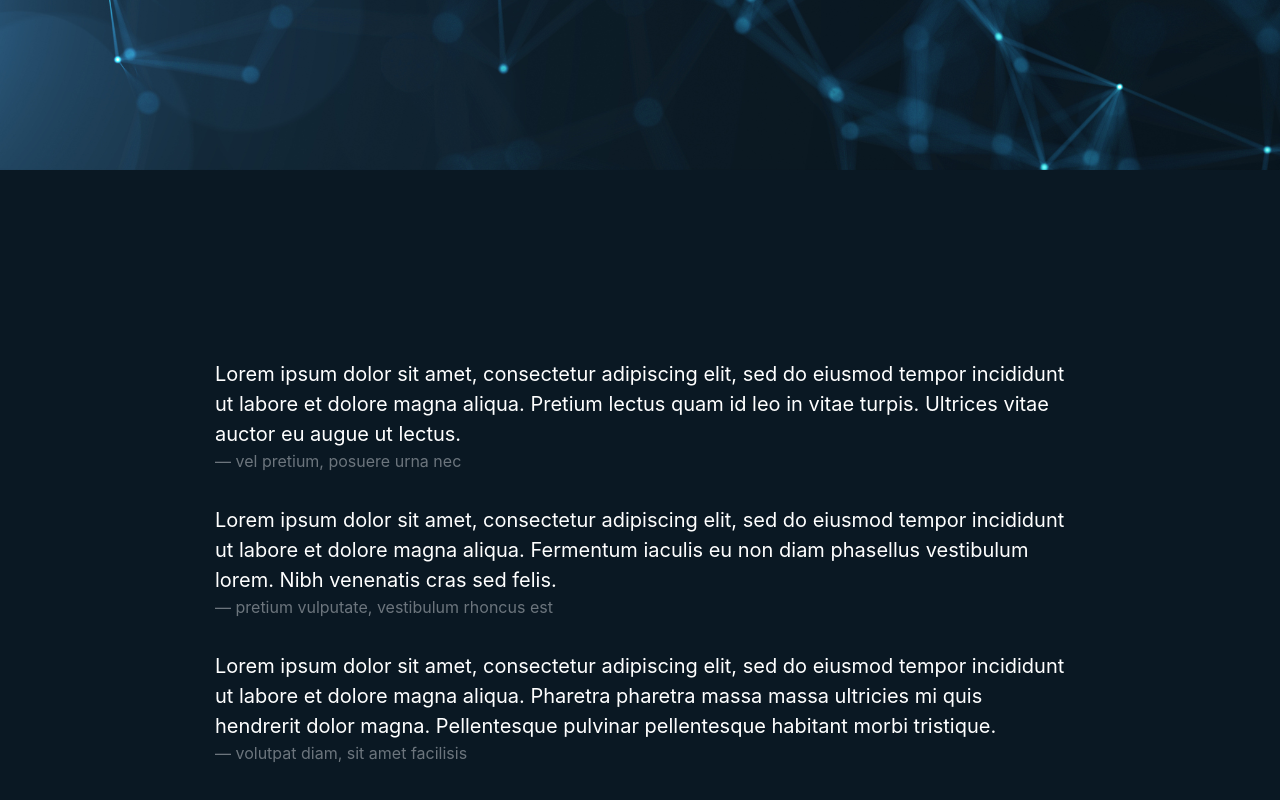
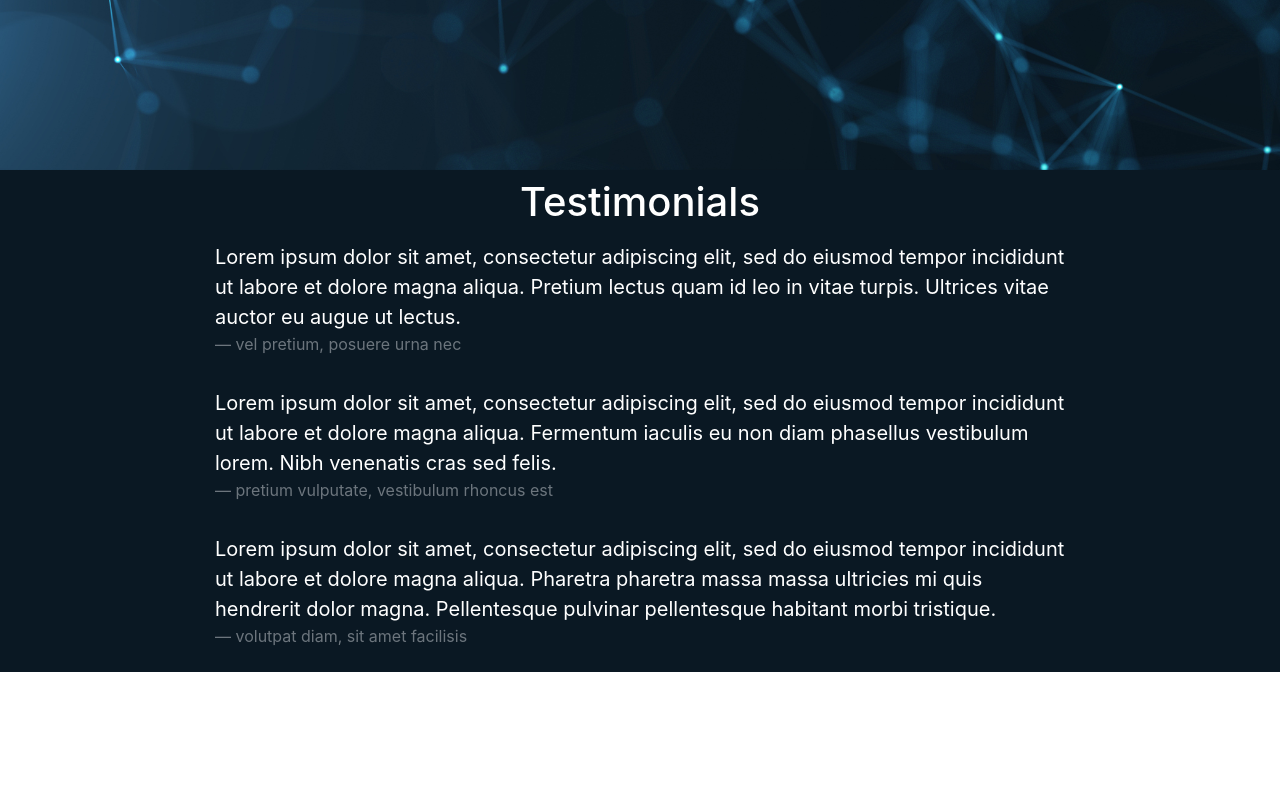
Before and after one commit to mpohler1/my-portfolio, a React (Create React App) app: page / in a window 1280 px wide. Shown: the part 630-1430 px from the top of the page. After the commit the page ends 1302 px from the top, so only its background shows below. Built offline with nearby package versions, Linux system fonts and the light colour scheme.

Commit message:
added title to testimonials

```diff
--- a/src/components/Testimonials.jsx
+++ b/src/components/Testimonials.jsx
@@ -5,9 +5,12 @@ class Testimonials extends Component {
 
     render() {
         return (
-            <div className="container-fluid page bg-blue center text-white">
+            <div className="container-fluid bg-blue center text-white">
+                <div className="row mt-2">
+                    <h1 className="h1">{testimonials.title}</h1>
+                </div>
                 <div className="container center">
-                    {testimonials.map(testimonial => (
+                    {testimonials.content.map(testimonial => (
                         <div className="row my-2 content">
                             <div className="col">
                                 <blockquote className="blockquote">
--- a/src/resources/testimonials.js
+++ b/src/resources/testimonials.js
@@ -1,4 +1,6 @@
-export const testimonials = [
+export const testimonials = {
+    title: "Testimonials",
+    content: [
         {
             name: "vel pretium",
             title: "posuere urna nec",
@@ -14,4 +16,5 @@ export const testimonials = [
             title: "sit amet facilisis",
             quote: "Lorem ipsum dolor sit amet, consectetur adipiscing elit, sed do eiusmod tempor incididunt ut labore et dolore magna aliqua. Pharetra pharetra massa massa ultricies mi quis hendrerit dolor magna. Pellentesque pulvinar pellentesque habitant morbi tristique."
         }
-];
+    ]
+};
```
Lines whose indentation alone changed are shown as unchanged.
